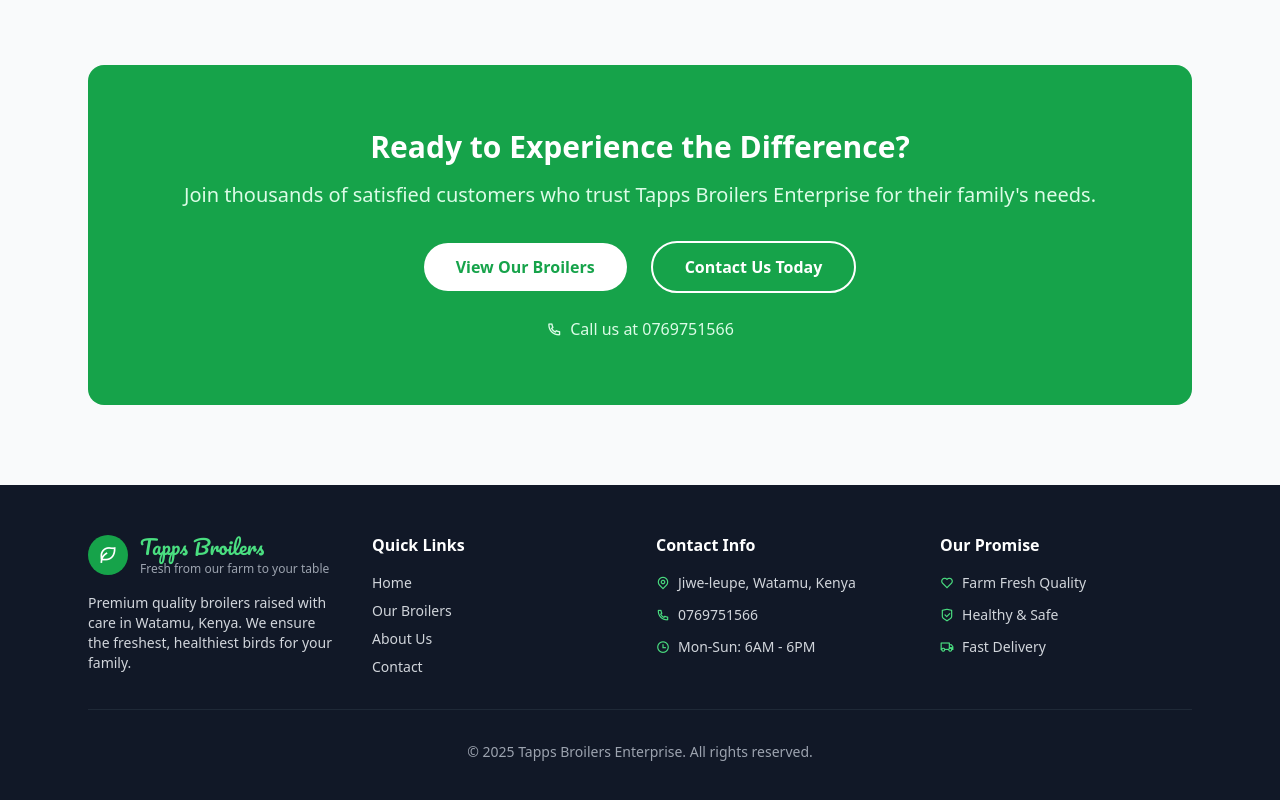
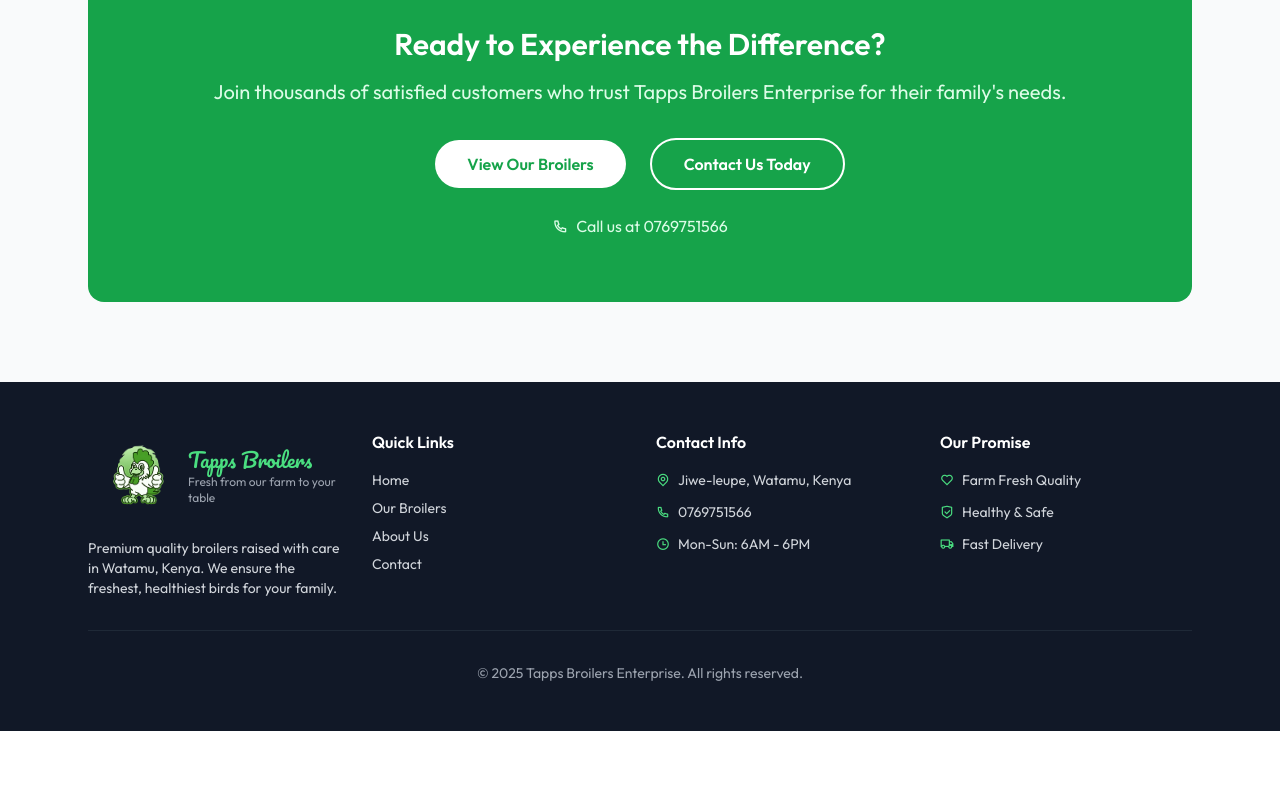
Before and after one commit to samziro/Tapps, a Next.js app: page /about in a window 1280 px wide. Shown: the part 4038-4838 px from the top of the page. After the commit the page ends 4769 px from the top, so only its background shows below. Built offline with nearby package versions, Linux system fonts and the light colour scheme.

Commit message:
font change

```diff
--- a/app/layout.tsx
+++ b/app/layout.tsx
@@ -1,5 +1,5 @@
 import type { Metadata } from "next";
-import { Geist, Geist_Mono, Pacifico } from "next/font/google";
+import { Pacifico, Outfit } from "next/font/google";
 import "./globals.css";
 
 // Fonts
@@ -10,36 +10,17 @@
   variable: "--font-pacifico",
 });
 
-const geistSans = Geist({
-  variable: "--font-geist-sans",
+const outfit = Outfit({
   subsets: ["latin"],
-});
-
-const geistMono = Geist_Mono({
-  variable: "--font-geist-mono",
-  subsets: ["latin"],
+  weight: ["400", "500", "600"],
+  variable: "--font-outfit",
 });
 
 // Metadata for SEO & social sharing
 export const metadata: Metadata = {
-
   title: "Tapps Broilers Enterprise | Fresh Broiler Chicken in Watamu | Broilers Watamu",
-
   description:
     "Tapps Broilers Enterprise delivers fresh, farm-raised broiler chickens in Watamu, Kenya. Hygienic, healthy, and affordable broilers direct from the farm.",
-  keywords: [
-    "Tapps Broilers",
-    "Broilers Watamu",
-    "Broiler Chicken Watamu",
-    "Watamu Broilers",
-    "Broiler for sell in Watamu",
-    "Broilers Enterprise",
-    "Fresh Broilers Watamu",
-    "Fresh broiler chicken Kenya",
-    "Farm-raised chicken Watamu",
-    "Affordable broilers Watamu",
-
-  ],
   authors: [{ name: "Tapps Broilers Enterprise" }],
   openGraph: {
     title: "Tapps Broilers Enterprise | Fresh Broiler Chicken in Watamu",
@@ -49,9 +30,7 @@
     siteName: "Tapps Broilers Enterprise",
     images: [
       {
-
         url: "/broilers_close_up.jpg",
-
         width: 1200,
         height: 630,
         alt: "Fresh broilers from Tapps Broilers Enterprise",
@@ -66,9 +45,7 @@
     description:
       "Order fresh broiler chicken in Watamu from Tapps Broilers Enterprise. Farm-raised, hygienic, and affordable.",
     creator: "@tappsbroilers",
-    images: ["/close_up.jpg"],
-
-
+    images: ["/broilers_close_up.jpg"],
   },
 };
 
@@ -82,13 +59,15 @@
       <head>
         {/* Mobile friendly */}
         <meta name="viewport" content="width=device-width, initial-scale=1" />
-
-        {/* Favicon (place favicon.ico or logo.png in /public) */}
-
+        {/* Favicon */}
         <link rel="icon" href="/favicon.png" />
         <link rel="apple-touch-icon" href="/logo.png" />
         <link rel="manifest" href="/site.webmanifest" />
-
+        {/* Meta keywords for SEO */}
+        <meta
+          name="keywords"
+          content="Tapps Broilers, Broilers Watamu, Broiler Chicken Watamu, Watamu Broilers, Broiler for sell in Watamu, Broilers Enterprise, Fresh Broilers Watamu, Fresh broiler chicken Kenya, Farm-raised chicken Watamu, Affordable broilers Watamu"
+        />
         {/* Schema.org JSON-LD for Local Business */}
         <script
           type="application/ld+json"
@@ -109,7 +88,6 @@
                 postalCode: "80202",
                 addressCountry: "KE",
               },
-
               image: "/logo.jpg",
               priceRange: "KSh 500 per broiler",
               sameAs: [
@@ -117,22 +95,18 @@
                 "https://www.instagram.com/tappsbroilers",
                 "https://twitter.com/tappsbroilers",
               ],
-
             }),
           }}
         />
       </head>
       <body
-        className={`${geistSans.variable} ${geistMono.variable} ${pacifico.variable} antialiased`}
+        className={`${outfit.className} ${pacifico.variable} antialiased`}
       >
         <header>
           {/* Hidden heading for accessibility */}
           <h1 className="sr-only">Tapps Broilers Enterprise</h1>
         </header>
-
         <main>{children}</main>
-
-
       </body>
     </html>
   );
--- a/components/Footer.tsx
+++ b/components/Footer.tsx
@@ -1,6 +1,7 @@
 
 'use client';
 
+import Image from 'next/image';
 import Link from 'next/link';
 
 export default function Footer() {
@@ -9,10 +10,14 @@
       <div className="max-w-6xl mx-auto px-6">
         <div className="grid grid-cols-1 md:grid-cols-4 gap-8">
           <div>
-            <div className="flex items-center space-x-3 mb-4">
-              <div className="w-10 h-10 bg-green-600 rounded-full flex items-center justify-center">
-                <i className="ri-leaf-line text-white text-xl"></i>
-              </div>
+            <div className="flex items-center mb-4">
+              <Image
+                src="/favicon.png"
+                alt="Tapps Broilers Logo"
+                width={100}
+                height={100}
+                className="rounded-full"
+              />
               <div>
                 <h3 className="font-['Pacifico'] text-xl text-green-400">Tapps Broilers</h3>
                 <p className="text-xs text-gray-400">Fresh from our farm to your table</p>
```
Also changed, not shown: app/globals.css (line endings or trailing spaces).
